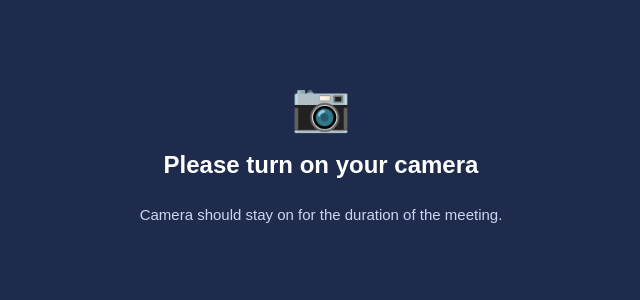
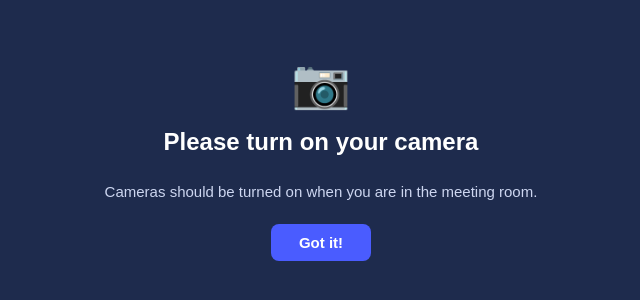
Before and after one commit to MyTuangrat/WorkAdventureMap, a website: page camera-reminder.html in a window 1280 px wide. Shown: the part 242-542 px from the top of the page, without its empty margins (319-959 px from the left). Drawn offline with Linux system fonts and the light colour scheme.

Commit message:
Update camera-reminder.html

```diff
--- a/camera-reminder.html
+++ b/camera-reminder.html
@@ -20,12 +20,25 @@
     }
     .icon { font-size: 48px; margin-bottom: 16px; }
     h2 { margin: 0 0 12px 0; }
-    p { color: #cdd6f0; font-size: 15px; }
+    p { color: #cdd6f0; font-size: 15px; margin-bottom: 24px; }
+    button {
+      padding: 10px 28px;
+      font-size: 15px;
+      font-weight: bold;
+      background: #4a5cff;
+      color: white;
+      border: none;
+      border-radius: 8px;
+      cursor: pointer;
+    }
+    button:hover { background: #3a49d6; }
   </style>
+  <script src="https://play.workadventu.re/iframe_api.js"></script>
 </head>
 <body>
   <div class="icon">📷</div>
   <h2>Please turn on your camera</h2>
-  <p>Camera should stay on for the duration of the meeting.</p>
+  <p>Cameras should be turned on when you are in the meeting room.</p>
+  <button onclick="WA.ui.modal.closeModal()">Got it!</button>
 </body>
 </html>
```
